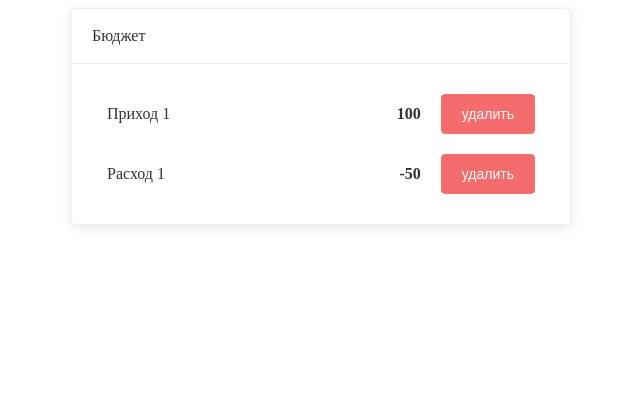
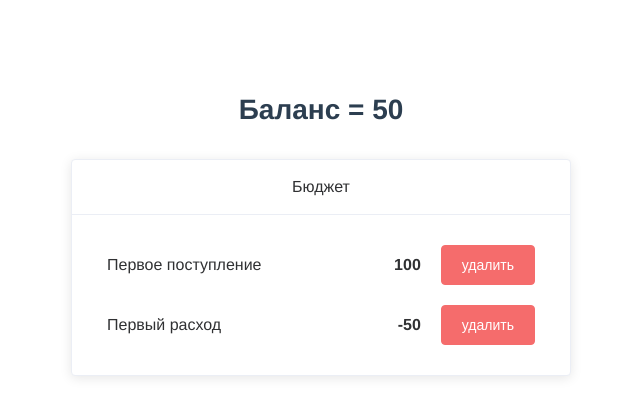
Before and after one commit to agdobrynin/udemy-budget, a Vue app: page / in a window 1280 px wide. Shown: the top 416 px of the page, without its empty margins (319-959 px from the left). Built offline with nearby package versions, Linux system fonts and the light colour scheme.

Commit message:
Delete budget item

```diff
--- a/src/App.vue
+++ b/src/App.vue
@@ -1,33 +1,58 @@
 <template>
   <div id="app">
-    <BudgetList :list="list"></BudgetList>
+    <TotalBalance :total="totalBalance"></TotalBalance>
+    <BudgetList :list="list" @deleteItem="deleteItem"></BudgetList>
   </div>
 </template>
 
 <script>
 import BudgetList from "@/components/BudgetList";
-
+import TotalBalance from "@/components/TotalBalance";
+import {BalanceItem} from "@/Dto/BalanceItem";
 
 export default {
   name: "App",
+
   components: {
-    BudgetList
+    BudgetList,
+    TotalBalance
   },
+
   data: () => ({
-    list: {
-      1: {
-        type: "INCOME",
-        value: 100,
-        comment: "Приход 1",
-        id: 1,
-      },
-      2: {
-        type: "OUTCOME",
-        value: -50,
-        comment: "Расход 1",
-        id: 2,
-      },
-    },
+    /**
+     * @type{BalanceItem[]} list
+     */
+    list: [],
   }),
+
+  methods: {
+    deleteItem(id) {
+      const index = this.list.findIndex(item => item.id === id);
+      if (index >= 0) {
+        this.$delete(this.list, index);
+      }
+    }
+  },
+
+  computed: {
+    totalBalance() {
+      /** @type{BalanceItem} balanceItem */
+      return this.list.reduce((acc, balanceItem) => acc + balanceItem.value, 0);
+    }
+  },
+
+  created: function () {
+    this.list.push(new BalanceItem("Первое поступление", 100, 1));
+    this.list.push(new BalanceItem("Первый расход", -50, 2));
+  },
 }
 </script>
+
+<style scoped>
+#app {
+  font-family: "Helvetica Neue", Helvetica, Arial, sans-serif;
+  text-align: center;
+  color: #2c3e50;
+  margin-top: 60px;
+}
+</style>
--- /dev/null
+++ b/src/Dto/BalanceItem.js
@@ -0,0 +1,16 @@
+export class BalanceItem {
+    comment = "";
+    value = 0;
+    id = 1;
+
+    /**
+     * @param {String} comment
+     * @param {Number} value
+     * @param {Number} id
+     */
+    constructor(comment, value, id) {
+        this.comment = comment;
+        this.value = value;
+        this.id = id;
+    }
+}
--- a/src/components/BudgetList.vue
+++ b/src/components/BudgetList.vue
@@ -2,10 +2,10 @@
   <div class="budget-list-wrap">
     <ElCard :header="header">
       <template v-if="!isEmpty">
-        <div class="list-item" v-for="(item, prop) in list" :key="prop">
+        <div class="list-item" v-for="(item, key) in list" :key="key">
           <span class="comment">{{ item.comment }}</span>
           <span class="value">{{ item.value }}</span>
-          <ElButton type="danger">удалить</ElButton>
+          <ElButton type="danger" @click.prevent="deleteItem(item.id)">удалить</ElButton>
         </div>
       </template>
       <ElAlert v-else type="info" show-icon :closable="false">Записей нет.</ElAlert>
@@ -14,11 +14,12 @@
 </template>
 
 <script>
+
 export default {
   name: "BudgetList",
   props: {
     list: {
-      type: Object,
+      type: Array,
       default: () => ({}),
     }
   },
@@ -29,7 +30,12 @@ export default {
     isEmpty() {
       return !Object.keys(this.list).length;
     }
+  },
+  methods: {
+    deleteItem(id) {
+      this.$emit("deleteItem", id);
     }
+  },
 }
 </script>
 
@@ -44,6 +50,7 @@ export default {
   align-items: center;
   padding: 10px 15px;
 }
+
 .value {
   font-weight: bold;
   margin-left: auto;
--- /dev/null
+++ b/src/components/TotalBalance.vue
@@ -0,0 +1,26 @@
+<template>
+  <div class="balance">
+    Баланс = {{ total }}
+  </div>
+</template>
+
+<script>
+export default {
+  name: "TotalBalance",
+
+  props: {
+    total: {
+      type: Number,
+      default: 0,
+    },
+  }
+}
+</script>
+
+<style scoped>
+.balance {
+  font-size: 28px;
+  font-weight: bold;
+  padding: 1.2em 0em;
+}
+</style>
```
Lines whose indentation alone changed are shown as unchanged.
